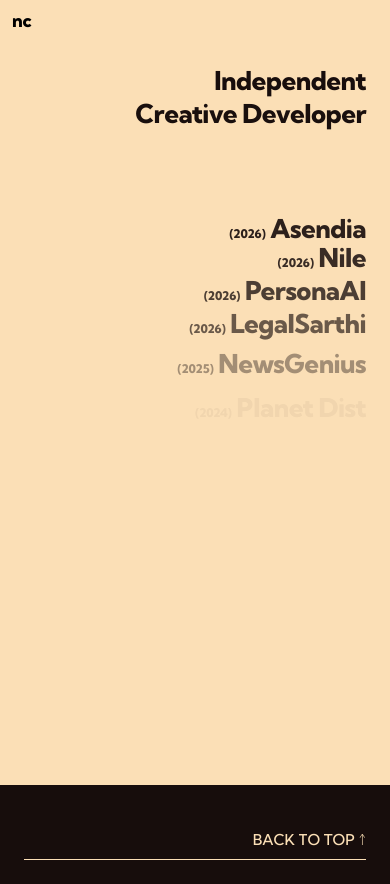
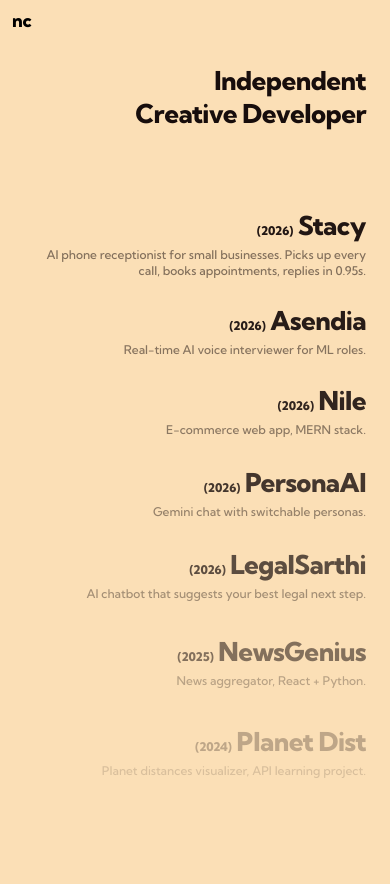
Before and after one commit to piroBeastie/folio25, a React (Vite) app: page / in a window 390 px wide. Shown: the top 884 px of the page. Built offline with nearby package versions, Linux system fonts and the light colour scheme.

Commit message:
Add Stacy project, project descriptions, resume download and Discord link

```diff
--- a/src/components/Connect.css
+++ b/src/components/Connect.css
@@ -52,3 +52,20 @@
     opacity: 1;
     transform: translate(0, 0);
 }
+
+#connectDiv .connectStatic{
+    display: inline-flex;
+    align-items: baseline;
+}
+
+#connectDiv .connectStatic::after{
+    content: none;
+}
+
+#connectDiv .connectHandle{
+    font-size: 0.55em;
+    font-weight: 500;
+    letter-spacing: 0;
+    opacity: 0.55;
+    margin-left: 0.5em;
+}
--- a/src/components/Connect.jsx
+++ b/src/components/Connect.jsx
@@ -5,13 +5,25 @@ function Connect() {
   return (
     <div id="connectDiv">
       {connectData.map((link) => (
-        <p key={link.link}>
-          <a href={link.link} target="_blank" rel="noopener noreferrer">
-            <span className="connectLabel">{link.name}</span>
-            <svg className="connectArrow" viewBox="0 0 24 24" aria-hidden="true">
-              <path d="M7 17L17 7M17 7H8M17 7V16" fill="none" stroke="currentColor" strokeWidth="2" strokeLinecap="round" strokeLinejoin="round" />
-            </svg>
-          </a>
+        <p key={link.name}>
+          {link.link ? (
+            <a
+              href={link.link}
+              target="_blank"
+              rel="noopener noreferrer"
+              {...(link.download ? { download: 'Nanakjot_Singh_Chahal_Resume.pdf' } : {})}
+            >
+              <span className="connectLabel">{link.name}</span>
+              <svg className="connectArrow" viewBox="0 0 24 24" aria-hidden="true">
+                <path d="M7 17L17 7M17 7H8M17 7V16" fill="none" stroke="currentColor" strokeWidth="2" strokeLinecap="round" strokeLinejoin="round" />
+              </svg>
+            </a>
+          ) : (
+            <span className="connectLabel connectStatic">
+              {link.name}
+              {link.handle ? <span className="connectHandle">{link.handle}</span> : null}
+            </span>
+          )}
         </p>
       ))}
     </div>
--- a/src/components/Projects.css
+++ b/src/components/Projects.css
@@ -5,7 +5,6 @@
 
 .projectPara{
     line-height: 1.05;
-    white-space: nowrap;
 }
 
 #projectRefs a{
@@ -43,6 +42,17 @@
     visibility: visible;
 }
 
+.projectDesc{
+    display: block;
+    font-size: clamp(12px, 1.1vw, 17px);
+    font-weight: 500;
+    letter-spacing: 0;
+    line-height: 1.35;
+    opacity: 0.55;
+    margin-top: 8px;
+    margin-bottom: 26px;
+}
+
 .projectPreviewWrap {
     position: absolute;
     right: calc(100% + 3vw);
@@ -75,12 +85,18 @@
         flex-direction: row;
         justify-content: flex-end;
         align-items: baseline;
+        flex-wrap: wrap;
     }
 
     .projectPara .sup {
         order: -1;
         margin-right: 0.4em;
         visibility: visible;
+    }
+
+    .projectPara .projectDesc {
+        flex-basis: 100%;
+        text-align: right;
     }
 
     .projectPreviewWrap {
--- a/src/components/Projects.jsx
+++ b/src/components/Projects.jsx
@@ -27,7 +27,7 @@ function Projects() {
   }, [])
 
   useEffect(() => {
-    data.forEach((proj) => { new Image().src = proj.image })
+    data.forEach((proj) => { if (proj.image) new Image().src = proj.image })
   }, [])
 
   const getFront = () => frontRef.current === 'A' ? imgARef.current : imgBRef.current
@@ -43,7 +43,7 @@ function Projects() {
   const handleEnter = useCallback((proj, e) => {
     activeKey.current = proj.key
     const wrap = wrapRef.current
-    if (!wrap) return
+    if (!wrap || !proj.image) return
 
     if (isVisible.current) {
       const yPos = getYPos(e.currentTarget)
@@ -124,11 +124,16 @@ function Projects() {
               {proj.name}
             </a>
             <sup className="sup">({proj.year})</sup>
+            {proj.description && (
+              <span className="projectDesc">{proj.description}</span>
+            )}
           </p>
           {isMobile && (
             <div className={`mobilePreview${openKey === proj.key ? ' open' : ''}`}>
               <div className="mobilePreviewInner">
-                <img src={proj.image} alt={proj.name} loading="lazy" />
+                {proj.image && (
+                  <img src={proj.image} alt={proj.name} loading="lazy" />
+                )}
                 <a
                   className="mobileVisit"
                   href={proj.link}
--- a/src/components/connectData.js
+++ b/src/components/connectData.js
@@ -19,6 +19,17 @@ const connectData = [
     name: 'LinkedIn',
     link: 'https://linkedin.com/in/nanakchahal',
   },
+  {
+    key: 5,
+    name: 'Discord',
+    handle: '.fakeyt',
+  },
+  {
+    key: 6,
+    name: 'Resume',
+    link: '/Nanakjot_Singh_Chahal_Resume.pdf',
+    download: true,
+  },
 ]
 
 export default connectData
--- a/src/components/projectsData.js
+++ b/src/components/projectsData.js
@@ -1,10 +1,19 @@
 const projectsData = [
+  {
+    key: 9,
+    name: 'Stacy',
+    link: 'https://github.com/piroBeastie/Stacy-VoiceReceptionist',
+    year: 2026,
+    image: '',
+    description: 'AI phone receptionist for small businesses. Picks up every call, books appointments, replies in 0.95s.',
+  },
   {
     key: 0,
     name: 'Asendia',
     link: 'https://asendia.onrender.com/',
     year: 2026,
     image: '/projects/asendia.png',
+    description: 'Real-time AI voice interviewer for ML roles.',
   },
   {
     key: 1,
@@ -12,6 +21,7 @@ const projectsData = [
     link: 'https://nile-theta.vercel.app',
     year: 2026,
     image: '/projects/nile.png',
+    description: 'E-commerce web app, MERN stack.',
   },
   {
     key: 2,
@@ -19,6 +29,7 @@ const projectsData = [
     link: 'https://persona-ai-zeta.vercel.app/',
     year: 2026,
     image: '/projects/personaai.png',
+    description: 'Gemini chat with switchable personas.',
   },
   {
     key: 3,
@@ -26,6 +37,7 @@ const projectsData = [
     link: 'https://legal-sarthi.vercel.app/',
     year: 2026,
     image: '/projects/legalsarthi.png',
+    description: 'AI chatbot that suggests your best legal next step.',
   },
   {
     key: 4,
@@ -33,6 +45,7 @@ const projectsData = [
     link: 'https://newgenius-frontend.vercel.app/',
     year: 2025,
     image: '/projects/newsgenius.png',
+    description: 'News aggregator, React + Python.',
   },
   {
     key: 5,
@@ -40,6 +53,7 @@ const projectsData = [
     link: 'https://pirobeastie.github.io/Planet-Distance/',
     year: 2024,
     image: '/projects/planetdist.png',
+    description: 'Planet distances visualizer, API learning project.',
   },
   {
     key: 6,
@@ -47,6 +61,7 @@ const projectsData = [
     link: 'https://boisterous-mermaid-5baa81.netlify.app/',
     year: 2025,
     image: '/projects/spotifyc.png',
+    description: 'Spotify clone.',
   },
   {
     key: 7,
@@ -54,6 +69,7 @@ const projectsData = [
     link: 'https://pirobeastie.github.io/Book_Recommendation/',
     year: 2024,
     image: '/projects/bookstore.png',
+    description: 'Book recommendation app.',
   },
   {
     key: 8,
@@ -61,6 +77,7 @@ const projectsData = [
     link: 'https://retro-theme-css.vercel.app/',
     year: 2024,
     image: '/projects/retrocss.png',
+    description: 'Retro-themed CSS experiment.',
   },
 ]
 
```
Also changed, not shown: 1 other file (tests, documents, lock files or other folders).
